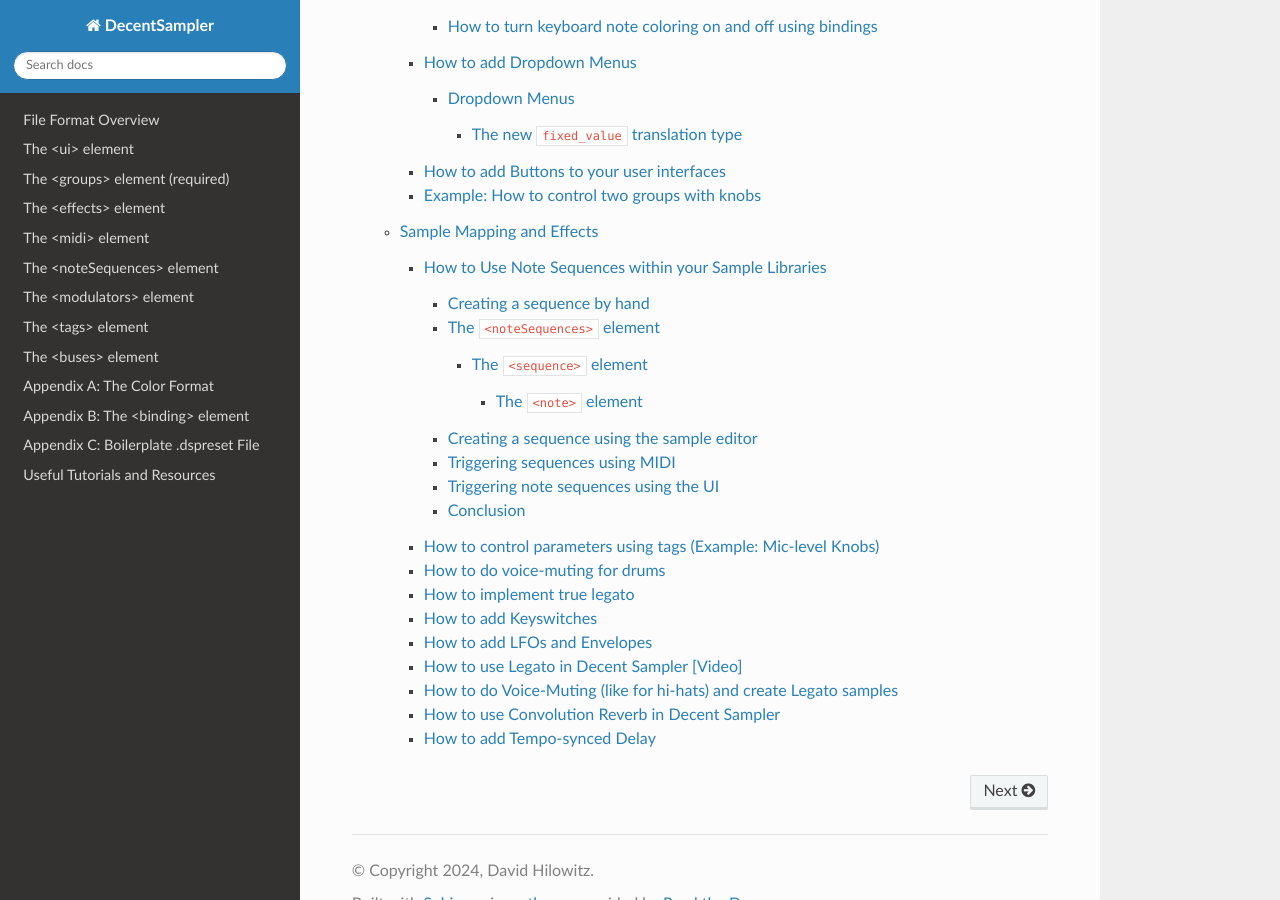
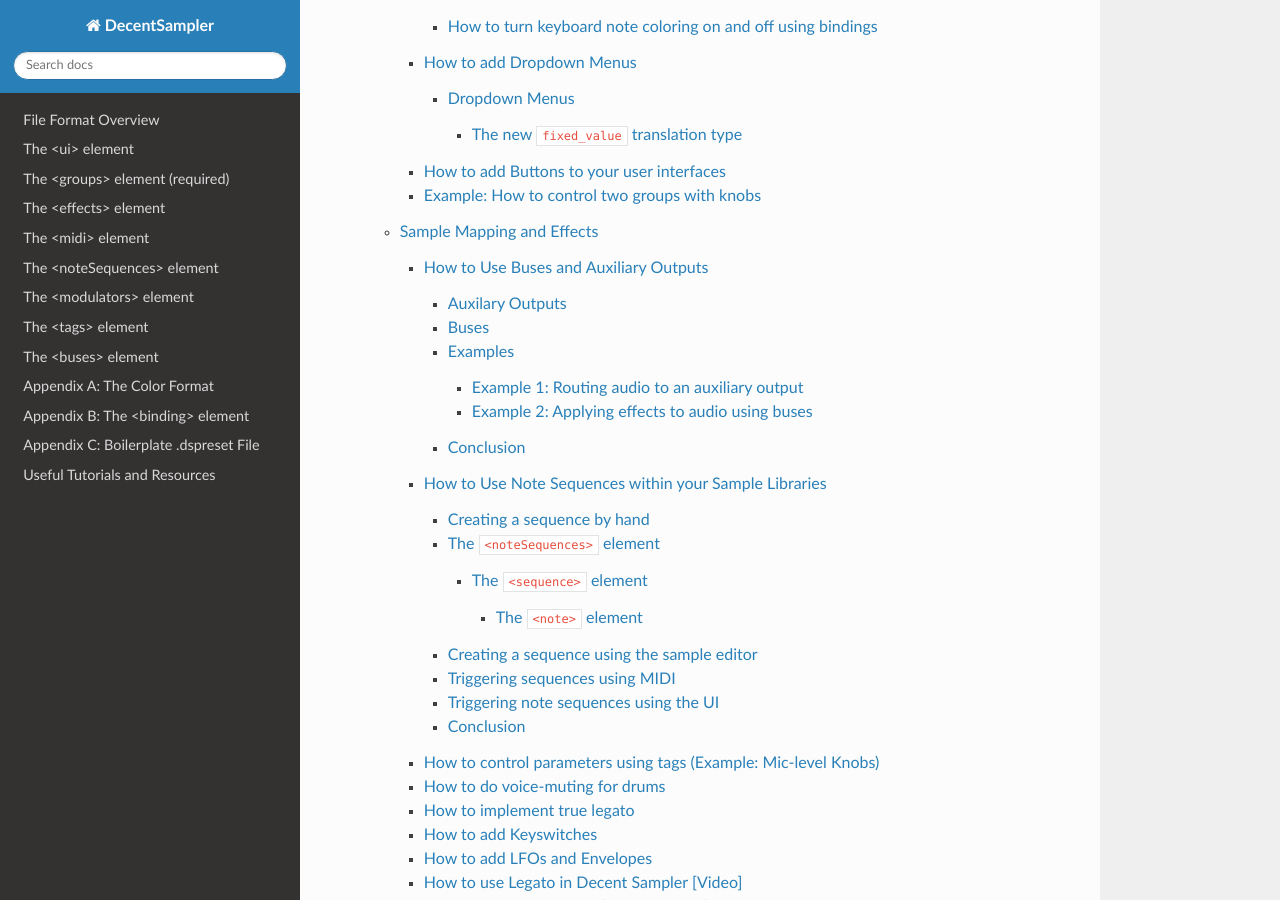
Before and after one commit to DecentSamples/DecentSampler-Developers-Guide, a Sphinx documentation site: the page built from docs/source/index.rst, in a window 1280 px wide and 900 px high, scrolled down 2430 px. Built offline with Sphinx 7.4.7 and the Read the Docs theme 3.1.0, drawn with Linux system fonts in a browser that asks for light colours.

Commit message:
Added a "useful topics" article about how to use buses and auxiliary outputs

````diff
--- /dev/null
+++ b/docs/source/topic-how-to-use-buses-and-auxiliary-outputs.md
@@ -0,0 +1,55 @@
+# How to Use Buses and Auxiliary Outputs
+
+As of version 1.12.0, Decent Sampler has support for both audio buses and auxiliary outputs. Buses are a powerful feature that allow you to route audio to different auxiliary outputs and apply effects to the audio. This can be useful for creating complex audio routing setups and adding effects to groups of samples. This tutorial will show you how to use buses and auxiliary outputs in Decent Sampler.
+
+## Auxilary Outputs
+
+By default, all audio in Decent Sampler is routed to the main audio output. However, you can also route audio to secondary,auxiliary outputs. Auxiliary outputs are additional audio outputs that can be used to route audio to external effects processors or other audio devices within your DAW. Decent Sampler supports up to 16 auxiliary outputs, which can be used to create complex audio routing setups.
+
+There are two ways that you can route audio to auxiliary outputs in Decent Sampler:
+
+1. You can use the `outputXTarget` attributes in the `<sample>`, `<group>`, or `<groups>` elements to directly specify the audio output that the sample should be routed to. The available options are `MAIN_OUTPUT` (the main audio output, which is the default) and `AUX_STEREO_OUTPUT_1` through `AUX_STEREO_OUTPUT_16` (the auxiliary outputs).
+2. You can route audio from the samples to user-defined buses, and then route audio from the buses to the auxiliary outputs. This allows you to apply effects to the audio before sending it to the auxiliary outputs.
+
+## Buses
+
+As mentioned above, buses can be used to create a more complex mix of the samples in the sample library as well as route audio to various audio outputs. Sample library designers can specify up to 16 buses in the `<buses>` element using the `<bus>` tag. Each bus can have its own volume and audio output settings. For a full list of attributes that can be used in the `<bus>` element, see the [Buses Element](the-buses-element.md) documentation.
+
+## Examples
+
+Here are a few examples of how you can use buses and auxiliary outputs in Decent Sampler:
+
+### Example 1: Routing audio to an auxiliary output
+
+In this example, we will route audio from a sample to an auxiliary output. To do this, we will use the `outputXTarget` attributes in the `<sample>` element to specify the audio output that the sample should be routed to. Here is an example of how you can route audio to `AUX_STEREO_OUTPUT_1`:
+
+```xml
+<group output1Target="MAIN_OUTPUT" output1Volume="1.0" output2Target="AUX_STEREO_OUTPUT_1" output2Volume="0.5" />
+    <!-- Samples go here -->
+</group>
+```
+
+In this example, the audio from the samples in the `<group>` element will be routed to the main audio output with a volume of 1.0 and to auxiliary output 1 with a volume of 0.5.
+
+### Example 2: Applying effects to audio using buses
+
+In this example, we will apply an effect to audio using a bus. To do this, we will define a bus with an effect applied to it, and then route audio from the samples to the bus. Here is an example of how you can apply a reverb effect to audio using a bus:
+
+```xml
+<buses>
+    <bus busVolume="0.5" output1Target="MAIN_OUTPUT" output2Target="AUX_STEREO_OUTPUT_1" output1Volume="0.8" output2Volume="0.5">
+        <effects>
+            <effect type="Reverb" wetDryMix="0.5" roomSize="0.5" damping="0.5" />
+        </effects>
+    </bus>
+</buses>
+<group output1Target="MAIN_OUTPUT" output2Target="BUS_1" output2Volume="1.0">
+    <!-- Samples go here -->
+</group>
+```
+
+In this example, a bus is defined with a reverb effect applied to it. The audio from the samples in the `<group>` element will be routed to the main audio output with a volume of 1.0, as well as to the bus with the reverb effect applied to it.
+
+## Conclusion
+
+Buses and auxiliary outputs are powerful features in Decent Sampler that allow you to create complex audio routing setups and apply effects to groups of samples. By using buses and auxiliary outputs, you can create more dynamic and interesting sample libraries that take full advantage of Decent Sampler's capabilities.
--- a/docs/source/useful-topics.md
+++ b/docs/source/useful-topics.md
@@ -12,6 +12,7 @@
 ## Sample Mapping and Effects
 ```{toctree}
 :maxdepth: 1
+topic-how-to-use-buses-and-auxiliary-outputs
 topic-how-to-use-note-sequences
 topic-how-to-control-parameters-using-tags
 topic-how-to-do-voice-muting-for-drums
````
